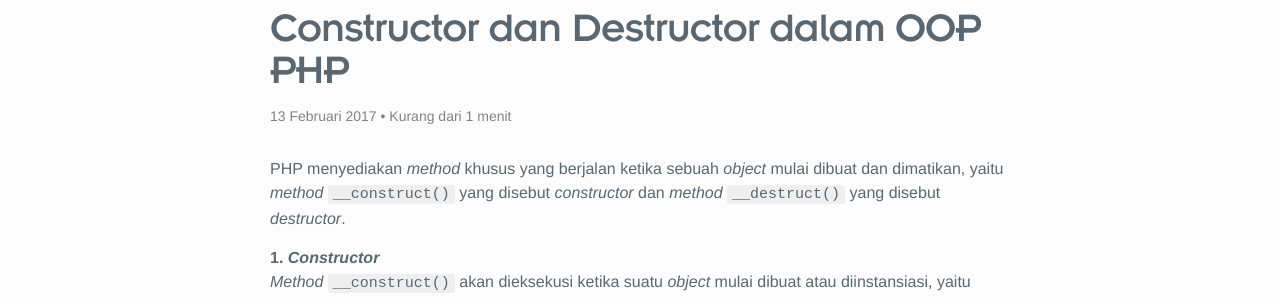
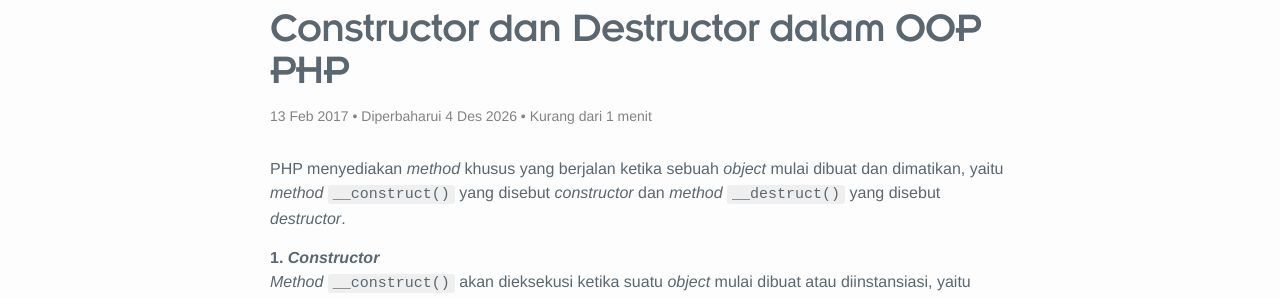
Before and after one commit to khoerodin/khoerodin.github.io, a Jekyll site: the page built from _posts/2017-02-13-constructor-dan-destructor-dalam-oop-php.md, in a window 1280 px wide. Shown: the part 160-458 px from the top of the page. Built offline with Jekyll 4.4.1, drawn with Linux system fonts in a browser that asks for light colours; nearby versions of some CDN libraries; comment, search, counter and statistics services are not loaded.

Commit message:
add last modified post

```diff
--- a/_layouts/post.html
+++ b/_layouts/post.html
@@ -5,27 +5,54 @@ readmore: true
 ---
 <article class="post" itemscope itemtype="http://schema.org/BlogPosting">
 
+  {% assign tgl = page.date | date: "%-d" %}
+  {% assign m = page.date | date: "%-m" %}
+  {% case m %}
+    {% when '1' %} {% assign bln = 'Jan' %}
+    {% when '2' %} {% assign bln = 'Feb' %}
+    {% when '3' %} {% assign bln = 'Mar' %}
+    {% when '4' %} {% assign bln = 'Apr' %}
+    {% when '5' %} {% assign bln = 'Mei' %}
+    {% when '6' %} {% assign bln = 'Jun' %}
+    {% when '7' %} {% assign bln = 'Jul' %}
+    {% when '8' %} {% assign bln = 'Agus' %}
+    {% when '9' %} {% assign bln = 'Sep' %}
+    {% when '10' %} {% assign bln = 'Okt' %}
+    {% when '11' %} {% assign bln = 'Nov' %}
+    {% when '12' %} {% assign bln = 'Des' %}
+  {% endcase %}
+  {% assign thn = page.date | date: "%Y" %}
+  {% assign pub_date = tgl | append: ' ' | append: bln | append: ' ' | append: thn %}
+
+  {% capture lastmod_date %}{% last_modified {{ page.path }} %}{% endcapture %}
+  {% assign tgl = lastmod_date | date: "%-d" %}
+  {% assign m = lastmod_date | date: "%-m" %}
+  {% case m %}
+    {% when '1' %} {% assign bln = 'Jan' %}
+    {% when '2' %} {% assign bln = 'Feb' %}
+    {% when '3' %} {% assign bln = 'Mar' %}
+    {% when '4' %} {% assign bln = 'Apr' %}
+    {% when '5' %} {% assign bln = 'Mei' %}
+    {% when '6' %} {% assign bln = 'Jun' %}
+    {% when '7' %} {% assign bln = 'Jul' %}
+    {% when '8' %} {% assign bln = 'Agus' %}
+    {% when '9' %} {% assign bln = 'Sep' %}
+    {% when '10' %} {% assign bln = 'Okt' %}
+    {% when '11' %} {% assign bln = 'Nov' %}
+    {% when '12' %} {% assign bln = 'Des' %}
+  {% endcase %}
+  {% assign thn = lastmod_date | date: "%Y" %}
+  {% assign rev_date = tgl | append: ' ' | append: bln | append: ' ' | append: thn %}
   <header class="post-header">
     <h1 class="post-title" itemprop="name headline">{{ page.title }}</h1>
-    <p class="post-meta"><time datetime="{{ page.date | date_to_xmlschema }}" itemprop="datePublished">
-    {% assign m = page.date | date: "%-m" %}
-    {{ page.date | date: "%-d" }}
-    {% case m %}
-      {% when '1' %}Januari
-      {% when '2' %}Februari
-      {% when '3' %}Maret
-      {% when '4' %}April
-      {% when '5' %}Mei
-      {% when '6' %}Juni
-      {% when '7' %}Juli
-      {% when '8' %}Agustus
-      {% when '9' %}September
-      {% when '10' %}Oktober
-      {% when '11' %}November
-      {% when '12' %}Desember
-    {% endcase %}
-    {{ page.date | date: "%Y" }}</time>
+    <p class="post-meta">
+      <time datetime="{{ page.date | date_to_xmlschema }}" itemprop="datePublished">{{ pub_date }}</time>
      •
+    {% if pub_date != rev_date %}
+    Diperbaharui
+    <time>{{ rev_date }}</time> •
+    {% endif %}
+
     {% assign words = content | number_of_words %}
     {% if words < 360 %}
       Kurang dari 1 menit
```
Also changed, not shown: _includes/post-list.html (+44 -17 lines).
